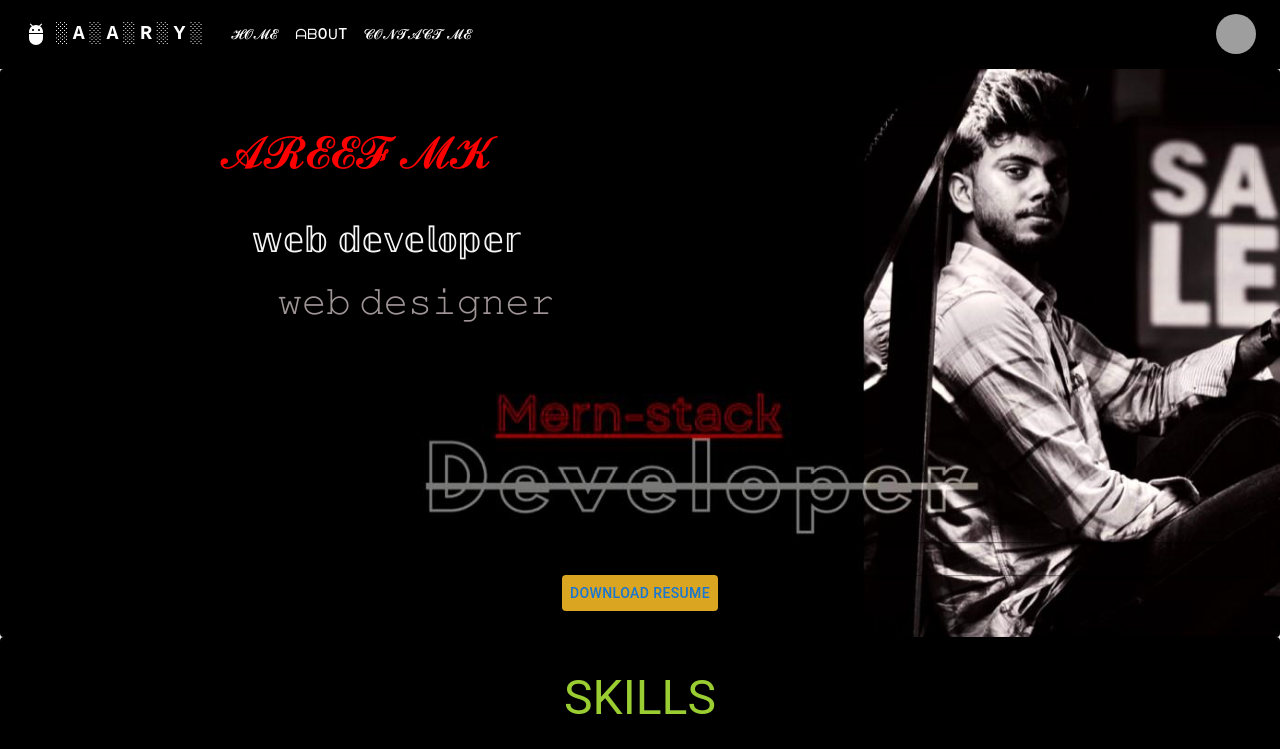
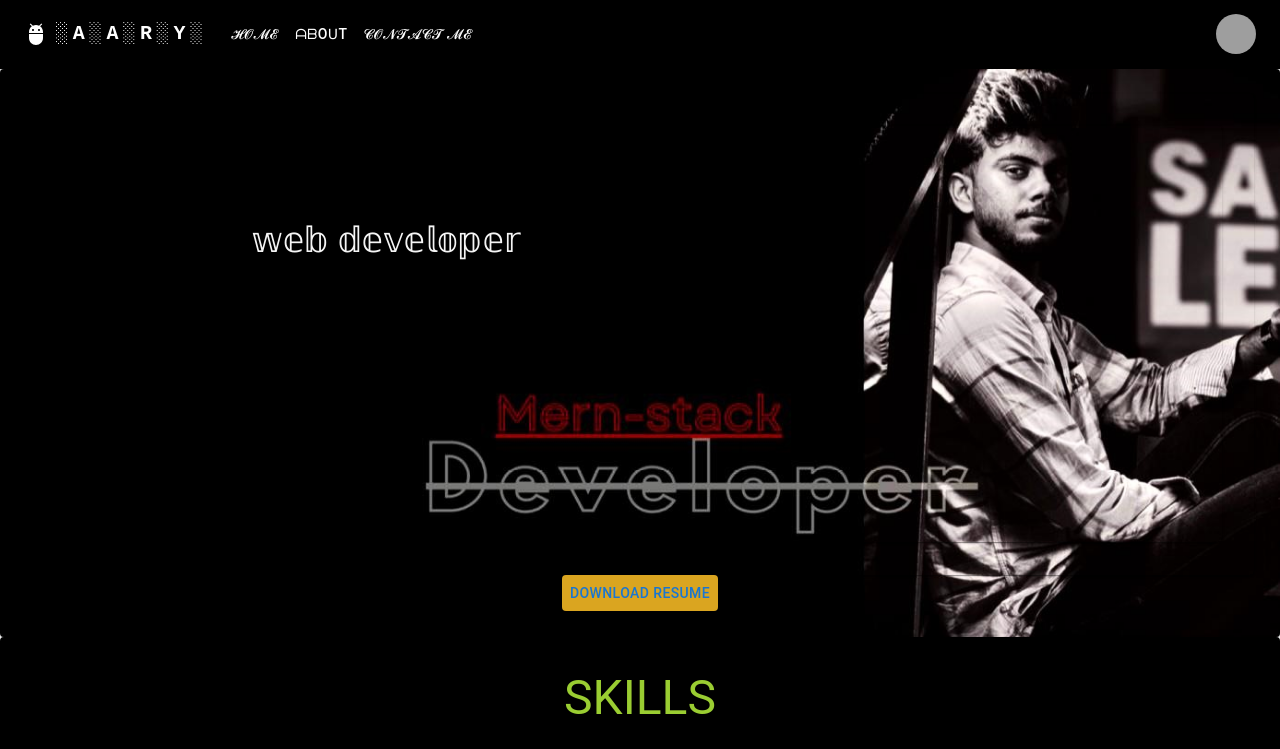
Before and after one commit to areef-coder/portfolio, a React (Create React App) app: page / in a window 1280 px wide. Shown: the top 749 px of the page. Built offline with nearby package versions, Linux system fonts and the light colour scheme; grey boxes are pictures that could not be loaded.

Commit message:
Update Home.jsx

```diff
--- a/src/components/Pages/Home.jsx
+++ b/src/components/Pages/Home.jsx
@@ -75,11 +75,11 @@ export default function Home() {
                   variant="h2"
                   sx={{
                     fontFamily: "bubble tea",
-                    color: "red",
+                    color: "smoke",
                     fontSize: "45px",
                   }}
                 >
-                  𝓐𝓡𝓔𝓔𝓕 𝓜𝓚
+                  AREEF MK
                 </Typography>
                 <br />
                 <br />
@@ -116,7 +116,7 @@ export default function Home() {
                     fontSize: "35px",
                   }}
                 >
-                  𝚠𝚎𝚋 𝚍𝚎𝚜𝚒𝚐𝚗𝚎𝚛
+
                 </Typography>
               </motion.div>
             </Grid>
```
